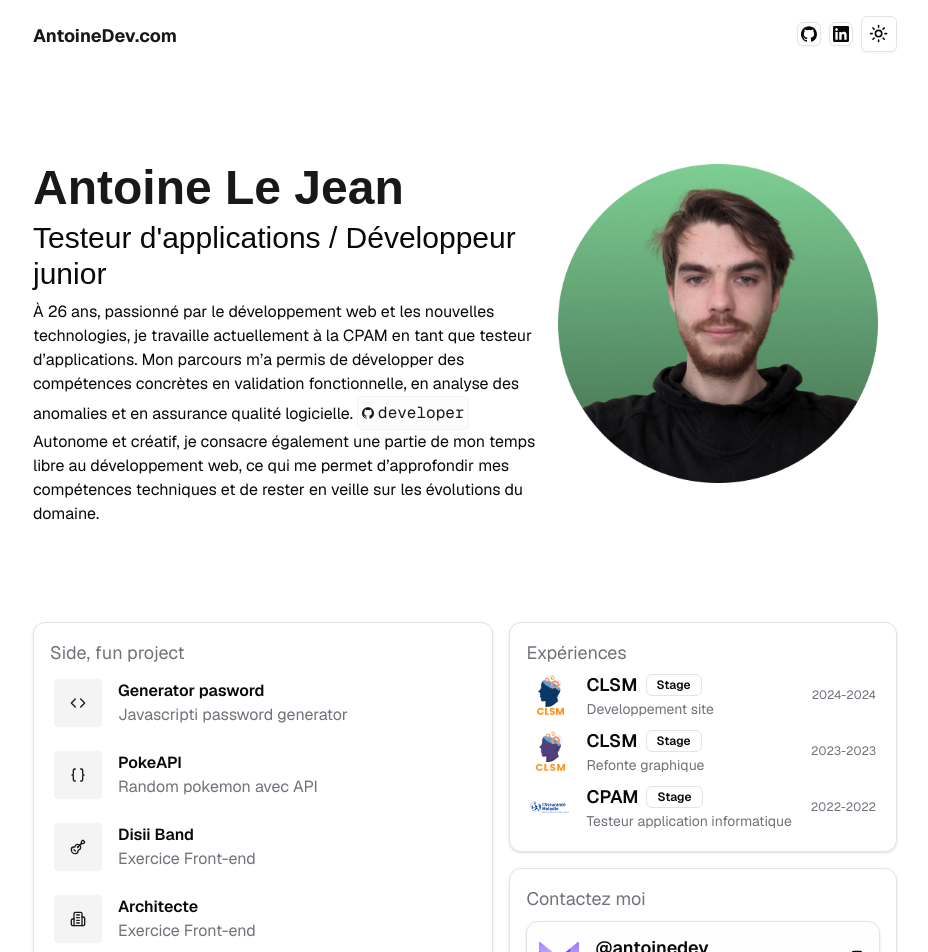
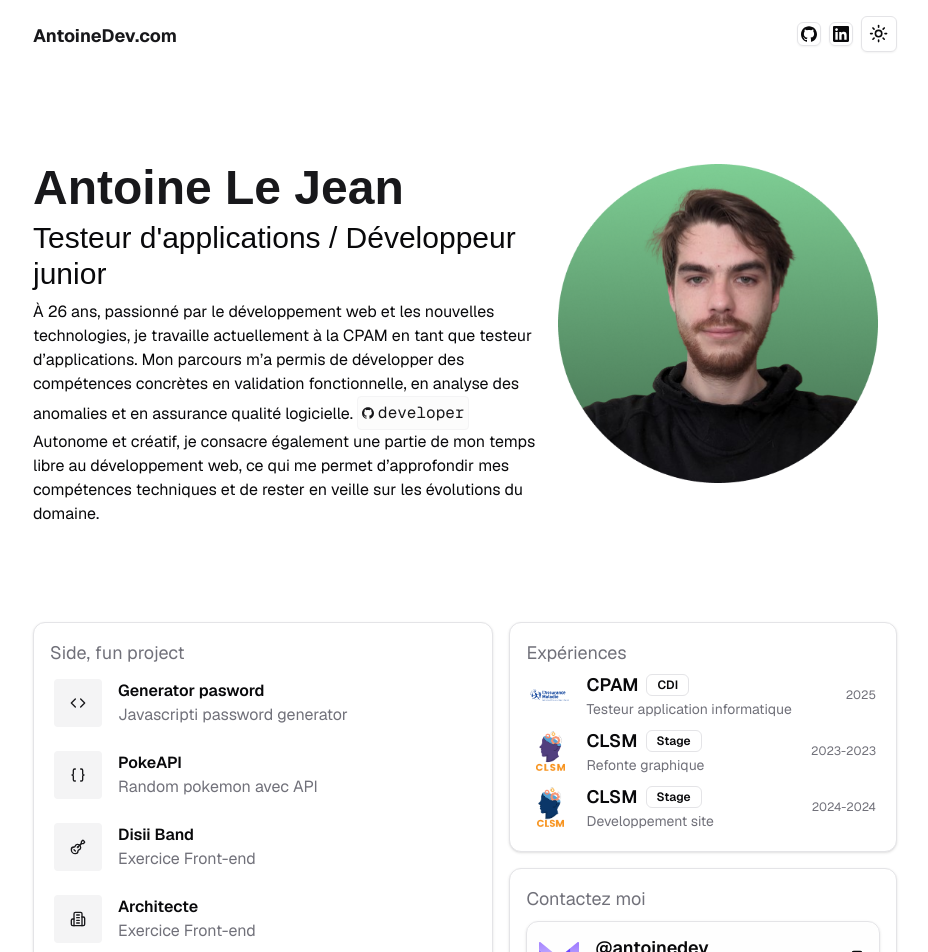
Before and after one commit to tiioxic/PortfolioReact, a Next.js app: page / in a window 1280 px wide. Shown: the top 952 px of the page, without its empty margins (175-1103 px from the left). Built offline with nearby package versions, Linux system fonts and the light colour scheme; a web font is replaced by a local one.

Commit message:
fix: experience

```diff
--- a/app/_components/Status.tsx
+++ b/app/_components/Status.tsx
@@ -128,12 +128,12 @@ const SideProject = (props: SideProjectProps) => {
 ////////////////////////
 const WORKS: WorkProps[] = [
   {
-    image: "./img/clsm_logo.png",
-    title: "CLSM",
-    date: "2024-2024",
-    description: "Developpement site",
-    url: "https://www.evreux.fr/mon-quotidien/sante-et-social/la-maison-de-la-sante/",
-    badge: true,
+    image: "./img/ASSURANCE_MALADIE.svg",
+    title: "CPAM",
+    date: "2025",
+    description: "Testeur application informatique",
+    url: "https://www.ameli.fr/eure/assure",
+    badge: "CDI",
   },
   {
     image: "./img/clsm_ancien_logo.png",
@@ -141,15 +141,15 @@ const WORKS: WorkProps[] = [
     date: "2023-2023",
     description: "Refonte graphique",
     url: "https://www.evreux.fr/mon-quotidien/sante-et-social/la-maison-de-la-sante/",
-    badge: true,
+    badge: "Stage",
   },
   {
-    image: "./img/ASSURANCE_MALADIE.svg",
-    title: "CPAM",
-    date: "2022-2022",
-    description: "Testeur application informatique",
-    url: "https://www.ameli.fr/eure/assure",
-    badge: true,
+    image: "./img/clsm_logo.png",
+    title: "CLSM",
+    date: "2024-2024",
+    description: "Developpement site",
+    url: "https://www.evreux.fr/mon-quotidien/sante-et-social/la-maison-de-la-sante/",
+    badge: "Stage",
   },
 ];
 
@@ -159,7 +159,7 @@ type WorkProps = {
   date: string;
   description: string;
   url: string;
-  badge?: boolean;
+  badge?: string;
 };
 
 const Work = (props: WorkProps) => {
@@ -179,7 +179,7 @@ const Work = (props: WorkProps) => {
           <p className="text-lg font-semibold">{props.title}</p>
           {props.badge && (
             <Badge variant="outline" className="text-xs">
-              Stage
+              {props.badge}
             </Badge>
           )}
         </div>
```
